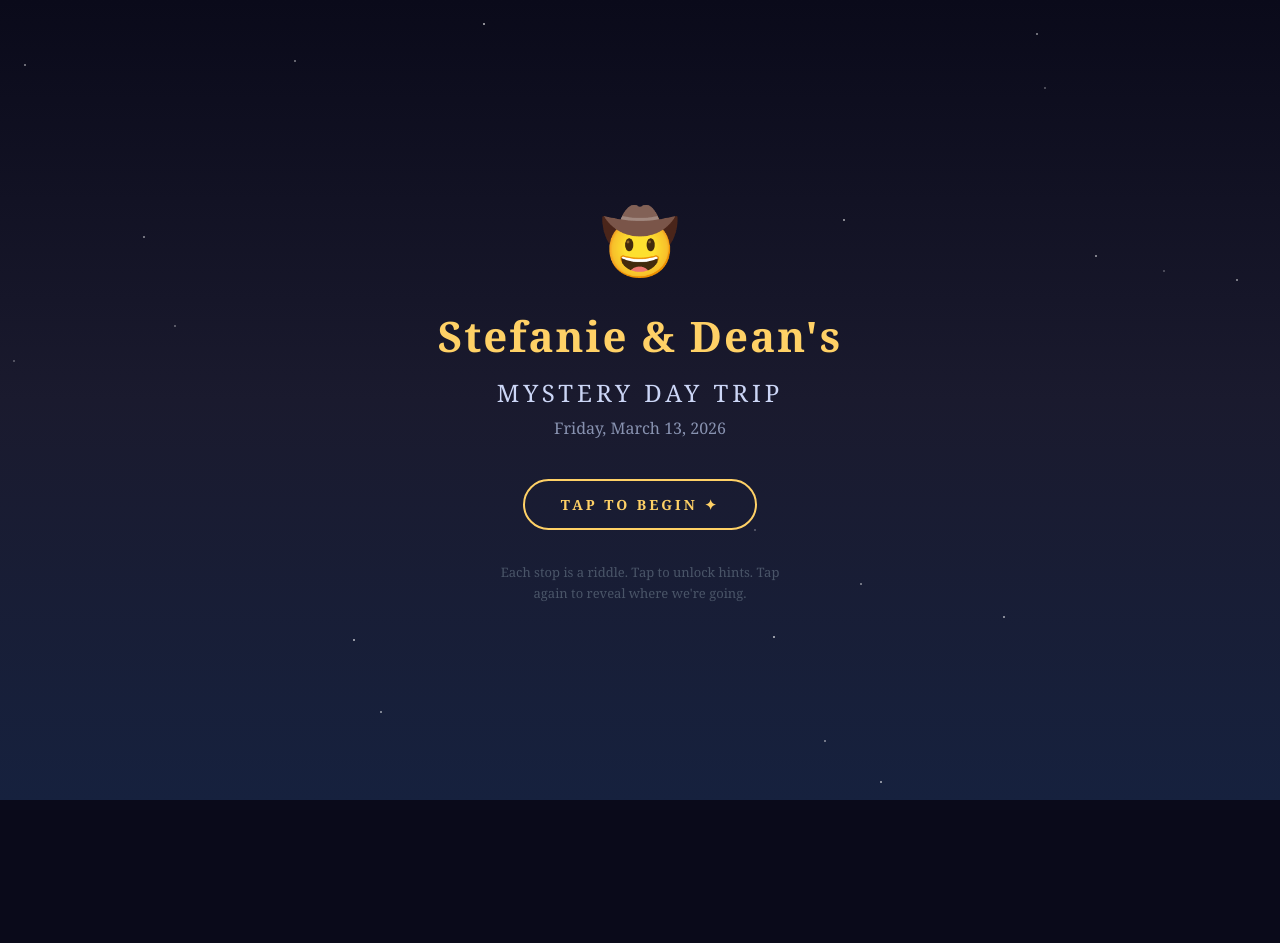
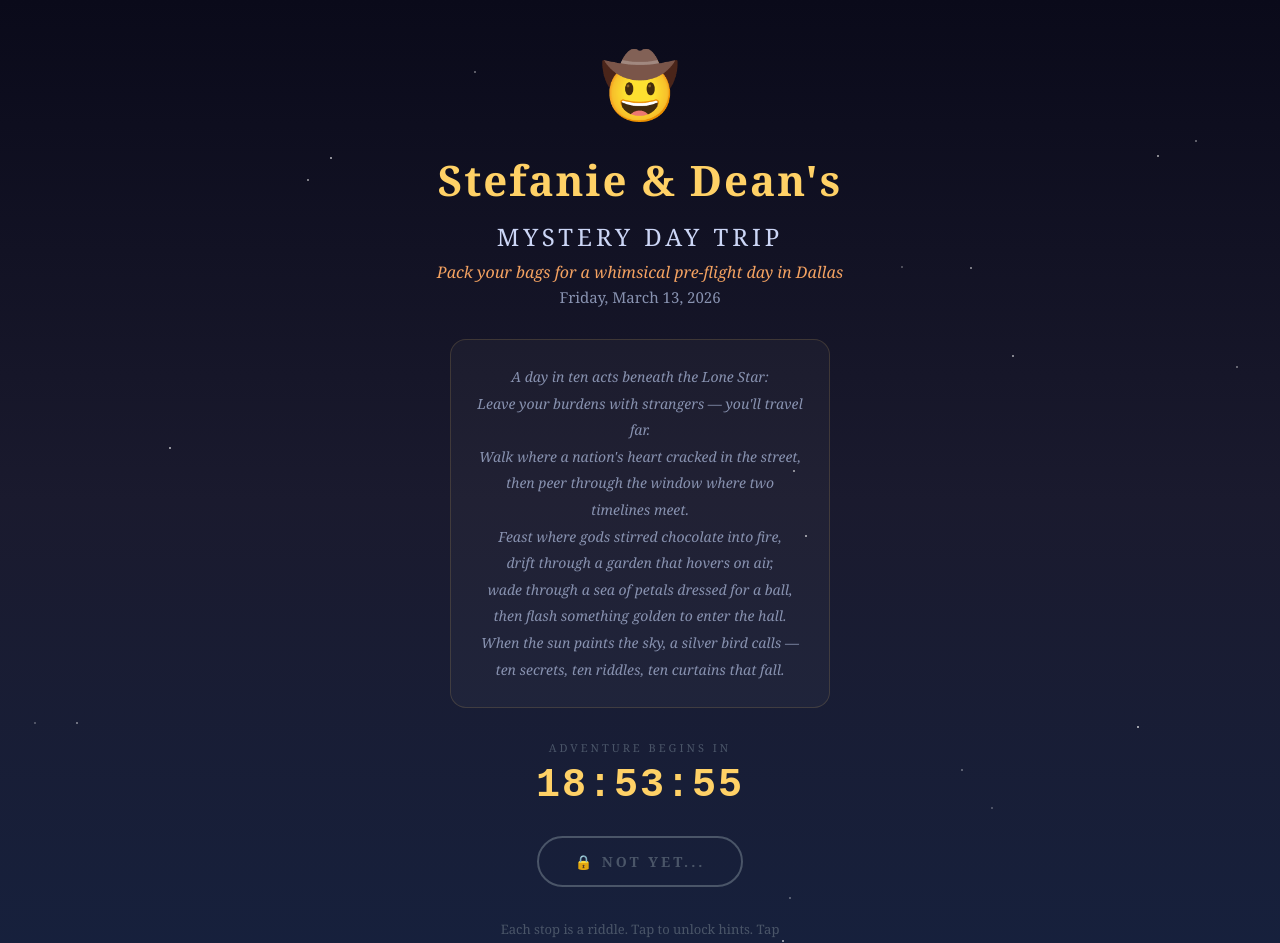
Before and after one commit to falconerdean/dallas-adventure, a React (Vite) app: page / in a window 1280 px wide. Shown: the top 943 px of the page. Before the commit the page ends 800 px from the top, so only its background shows below. Built offline with nearby package versions, Linux system fonts and the light colour scheme.

Commit message:
Update App.jsx

```diff
--- a/src/App.jsx
+++ b/src/App.jsx
@@ -1,4 +1,4 @@
-import { useState, useEffect, useRef } from "react";
+import { useState, useEffect, useRef, useMemo } from "react";
 
 const stops = [
   {
@@ -172,6 +172,38 @@ const stops = [
     bgPattern: "repeating-linear-gradient(-45deg, transparent, transparent 35px, rgba(167,139,250,0.03) 35px, rgba(167,139,250,0.03) 70px)",
   },
 ];
+
+// — Time-gate utilities —
+const CDT_OFFSET = 5; // CDT = UTC−5 (DST active March 13, 2026)
+
+function stopTimeToDate(timeStr) {
+  const [time, period] = timeStr.split(" ");
+  const [hours, minutes] = time.split(":").map(Number);
+  let h = hours;
+  if (period === "PM" && h !== 12) h += 12;
+  if (period === "AM" && h === 12) h = 0;
+  return new Date(Date.UTC(2026, 2, 13, h + CDT_OFFSET, minutes, 0));
+}
+
+const ADVENTURE_START = stopTimeToDate("9:00 AM");
+const GATE_OPEN = new Date(ADVENTURE_START.getTime() - 60 * 60 * 1000);
+
+function formatCountdown(ms) {
+  if (ms <= 0) return null;
+  const s = Math.floor(ms / 1000);
+  const d = Math.floor(s / 86400);
+  const h = Math.floor((s % 86400) / 3600);
+  const m = Math.floor((s % 3600) / 60);
+  const sec = s % 60;
+  const pad = (n) => String(n).padStart(2, "0");
+  if (d > 0) return `${d}d ${pad(h)}h ${pad(m)}m ${pad(sec)}s`;
+  if (h > 0) return `${pad(h)}:${pad(m)}:${pad(sec)}`;
+  return `${pad(m)}:${pad(sec)}`;
+}
+
+function useAdmin() {
+  return new URLSearchParams(window.location.search).get("admin") === "true";
+}
 
 function ConfettiPiece({ delay, color }) {
   const style = {
@@ -459,12 +491,41 @@ function StopCard({ stop, index }) {
 export default function App() {
   const [started, setStarted] = useState(false);
   const [titleVisible, setTitleVisible] = useState(false);
+  const [now, setNow] = useState(() => new Date());
+  const admin = useAdmin();
+
+  // Tick every second on start page (countdown), every 60s on timeline (stop reveals)
+  useEffect(() => {
+    const interval = setInterval(() => setNow(new Date()), started ? 60000 : 1000);
+    return () => clearInterval(interval);
+  }, [started]);
 
   useEffect(() => {
     if (started) {
       setTimeout(() => setTitleVisible(true), 300);
     }
   }, [started]);
+
+  // Memoize star positions so they don't flicker on re-render
+  const stars = useMemo(
+    () =>
+      Array.from({ length: 20 }).map(() => ({
+        left: `${Math.random() * 100}%`,
+        top: `${Math.random() * 100}%`,
+        opacity: 0.3 + Math.random() * 0.5,
+        delay: Math.random() * 3,
+      })),
+    [],
+  );
+
+  const gateOpen = admin || now >= GATE_OPEN;
+  const msUntilAdventure = ADVENTURE_START.getTime() - now.getTime();
+  const visibleStops = admin
+    ? stops
+    : stops.filter((stop) => {
+        const stopDate = stopTimeToDate(stop.time);
+        return now >= new Date(stopDate.getTime() - 60 * 60 * 1000);
+      });
 
   if (!started) {
     return (
@@ -479,14 +540,14 @@ export default function App() {
           fontFamily: "'Georgia', 'Times New Roman', serif",
           padding: "40px 20px",
           textAlign: "center",
-          cursor: "pointer",
+          cursor: gateOpen ? "pointer" : "default",
           overflow: "hidden",
           position: "relative",
         }}
-        onClick={() => setStarted(true)}
+        onClick={() => gateOpen && setStarted(true)}
       >
         {/* Background stars */}
-        {Array.from({ length: 20 }).map((_, i) => (
+        {stars.map((star, i) => (
           <div
             key={i}
             style={{
@@ -495,10 +556,10 @@ export default function App() {
               height: "2px",
               backgroundColor: "#fff",
               borderRadius: "50%",
-              left: `${Math.random() * 100}%`,
-              top: `${Math.random() * 100}%`,
-              opacity: 0.3 + Math.random() * 0.5,
-              animation: `sparkle 3s ease-in-out ${Math.random() * 3}s infinite`,
+              left: star.left,
+              top: star.top,
+              opacity: star.opacity,
+              animation: `sparkle 3s ease-in-out ${star.delay}s infinite`,
             }}
           />
         ))}
@@ -529,9 +590,85 @@ export default function App() {
         >
           Mystery Day Trip
         </h2>
-        <p style={{ color: "#8892b0", fontSize: "16px", margin: "0 0 40px 0" }}>
+        <p style={{ color: "#f4a261", fontSize: "16px", margin: "0 0 4px 0", fontStyle: "italic" }}>
+          Pack your bags for a whimsical pre-flight day in Dallas
+        </p>
+        <p style={{ color: "#8892b0", fontSize: "15px", margin: "0 0 32px 0" }}>
           Friday, March 13, 2026
         </p>
+
+        {/* Master riddle */}
+        <div
+          style={{
+            maxWidth: "380px",
+            margin: "0 auto 32px",
+            padding: "24px",
+            borderRadius: "16px",
+            backgroundColor: "rgba(255,255,255,0.03)",
+            border: "1px solid rgba(255,209,102,0.15)",
+          }}
+        >
+          <p
+            style={{
+              color: "#8892b0",
+              fontSize: "14px",
+              lineHeight: 1.9,
+              fontStyle: "italic",
+              margin: 0,
+            }}
+          >
+            A day in ten acts beneath the Lone Star:
+            <br />
+            Leave your burdens with strangers — you'll travel far.
+            <br />
+            Walk where a nation's heart cracked in the street,
+            <br />
+            then peer through the window where two timelines meet.
+            <br />
+            Feast where gods stirred chocolate into fire,
+            <br />
+            drift through a garden that hovers on air,
+            <br />
+            wade through a sea of petals dressed for a ball,
+            <br />
+            then flash something golden to enter the hall.
+            <br />
+            When the sun paints the sky, a silver bird calls —
+            <br />
+            ten secrets, ten riddles, ten curtains that fall.
+          </p>
+        </div>
+
+        {/* Countdown */}
+        {msUntilAdventure > 0 && (
+          <div style={{ margin: "0 0 28px 0" }}>
+            <p
+              style={{
+                color: "#4a5568",
+                fontSize: "11px",
+                letterSpacing: "3px",
+                textTransform: "uppercase",
+                margin: "0 0 8px 0",
+              }}
+            >
+              Adventure begins in
+            </p>
+            <p
+              style={{
+                color: "#ffd166",
+                fontSize: "clamp(28px, 6vw, 40px)",
+                fontFamily: "'Courier New', monospace",
+                fontWeight: 700,
+                margin: 0,
+                letterSpacing: "2px",
+              }}
+            >
+              {formatCountdown(msUntilAdventure)}
+            </p>
+          </div>
+        )}
+
+        {gateOpen ? (
           <div
             style={{
               display: "inline-block",
@@ -549,6 +686,24 @@ export default function App() {
           >
             Tap to Begin ✦
           </div>
+        ) : (
+          <div
+            style={{
+              display: "inline-block",
+              padding: "14px 36px",
+              borderRadius: "30px",
+              border: "2px solid #4a5568",
+              color: "#4a5568",
+              fontSize: "14px",
+              fontWeight: 600,
+              letterSpacing: "3px",
+              textTransform: "uppercase",
+            }}
+          >
+            🔒 Not Yet...
+          </div>
+        )}
+
         <p style={{ color: "#4a5568", fontSize: "13px", marginTop: "32px", maxWidth: "280px", lineHeight: 1.6 }}>
           Each stop is a riddle. Tap to unlock hints. Tap again to reveal where we're going.
         </p>
@@ -636,33 +791,6 @@ export default function App() {
         </p>
       </div>
 
-      {/* Bag info */}
-      <div
-        style={{
-          maxWidth: "560px",
-          margin: "0 auto 24px",
-          padding: "0 20px",
-          animation: "fadeSlideIn 0.8s ease-out 0.3s both",
-        }}
-      >
-        <div
-          style={{
-            display: "flex",
-            alignItems: "center",
-            gap: "12px",
-            padding: "14px 18px",
-            borderRadius: "14px",
-            backgroundColor: "rgba(255,209,102,0.08)",
-            border: "1px solid rgba(255,209,102,0.15)",
-          }}
-        >
-          <span style={{ fontSize: "22px" }}>🧳</span>
-          <p style={{ color: "#ccd6f6", fontSize: "13px", lineHeight: 1.5, margin: 0 }}>
-            <strong style={{ color: "#ffd166" }}>Bags handled!</strong> We'll drop our luggage at Bounce storage near Dealey Plaza and pick it up on the way to the airport. Travel light all day.
-          </p>
-        </div>
-      </div>
-
       {/* Timeline */}
       <div
         style={{
@@ -687,7 +815,7 @@ export default function App() {
         />
 
         <div style={{ display: "flex", flexDirection: "column", gap: "24px", position: "relative" }}>
-          {stops.map((stop, i) => (
+          {visibleStops.map((stop, i) => (
             <div key={i} style={{ display: "flex", gap: "20px", alignItems: "flex-start" }}>
               {/* Timeline dot */}
               <div
@@ -709,6 +837,19 @@ export default function App() {
               </div>
             </div>
           ))}
+          {!admin && visibleStops.length < stops.length && (
+            <div
+              style={{
+                textAlign: "center",
+                padding: "32px 16px",
+                animation: "pulse 3s ease-in-out infinite",
+              }}
+            >
+              <p style={{ color: "#4a5568", fontSize: "14px", fontStyle: "italic" }}>
+                ✨ More stops will appear as the day unfolds...
+              </p>
+            </div>
+          )}
         </div>
       </div>
 
```
Lines whose indentation alone changed are shown as unchanged.
